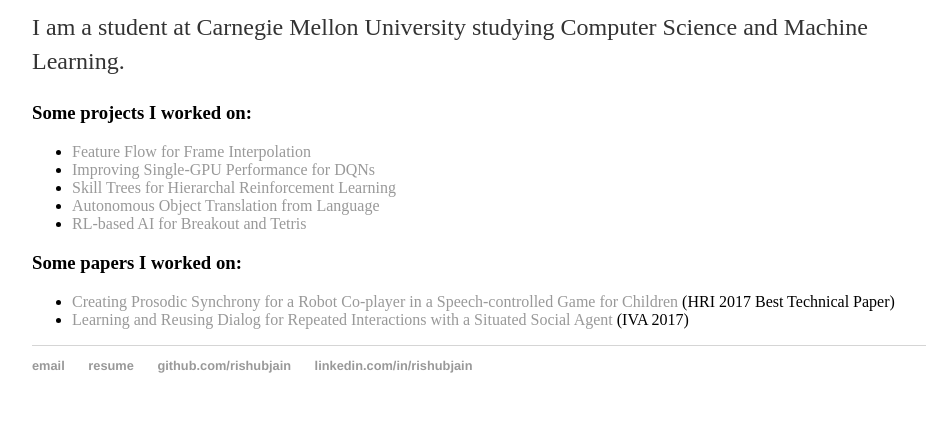
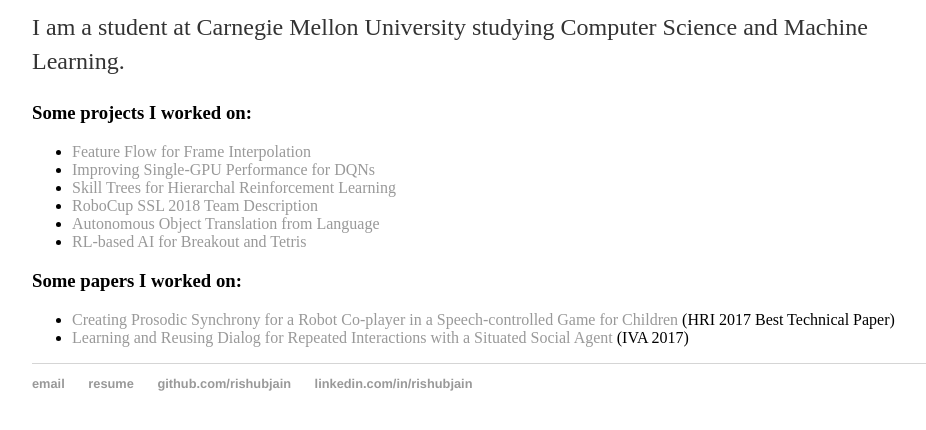
Before and after one commit to rishubjain/rishubjain.github.io, a plain HTML site: page index.html in a window 1280 px wide. Shown: the part 136-566 px from the top of the page, without its empty margins (160-1086 px from the left). Drawn offline with Linux system fonts and the light colour scheme.

Commit message:
Added RoboCup doc

```diff
--- a/index.html
+++ b/index.html
@@ -16,6 +16,7 @@
                   <li><a href="/feature-flow-frame.pdf">Feature Flow for Frame Interpolation</a></li>
                   <li><a href="/improving-single-gpu__1_.pdf">Improving Single-GPU Performance for DQNs</a></li>
                   <li><a href="/skill-trees-hierarchical.pdf">Skill Trees for Hierarchal Reinforcement Learning</a></li>
+                  <li><a href="/Robocupssl2018-CMus.pdf">RoboCup SSL 2018 Team Description</a></li>
                   <li><a href="/autonomous-object-translation.pdf">Autonomous Object Translation from Language</a></li>
                   <li><a href="/15381-project-report.pdf">RL-based AI for Breakout and Tetris</a></li>
                 </ul>
```
